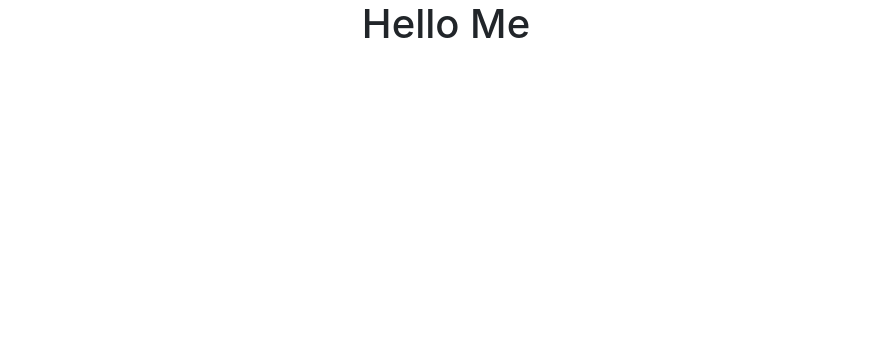
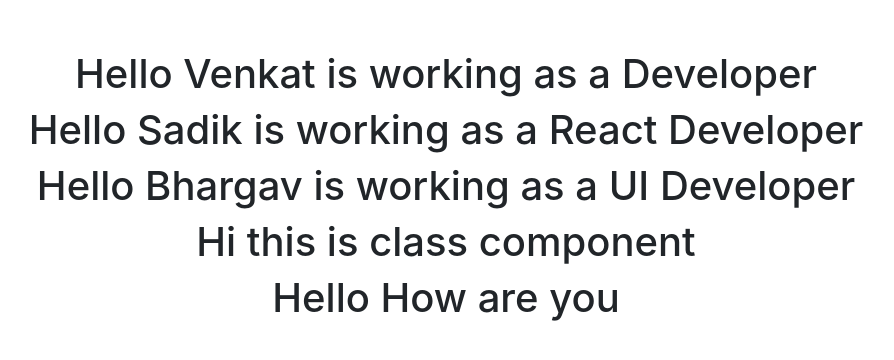
Before and after one commit to saitinku510/React-app, a React (Create React App) app: page / in a window 1280 px wide. Shown: the top 360 px of the page, without its empty margins (194-1088 px from the left). Built offline with nearby package versions, Linux system fonts and the light colour scheme.

Commit message:
Using Props for first time

```diff
--- a/src/App.css
+++ b/src/App.css
@@ -1,5 +1,6 @@
 .App {
   text-align: center;
+  padding: 50px 0;
 }
 
 .App-logo {
--- a/src/App.js
+++ b/src/App.js
@@ -7,8 +7,10 @@ import Hello from './Components/hello';
 function App() {
   return (
     <div className="App">
-      {/* <Greet />
-      <Welcome />  */}
+      <Greet name="Venkat" job="Developer"/>
+      <Greet name="Sadik" job="React Developer" />
+      <Greet name="Bhargav" job="UI Developer" />
+      <Welcome />
       <Hello />
     </div>
   );
--- a/src/Components/greet.js
+++ b/src/Components/greet.js
@@ -4,6 +4,11 @@ import React from "react";
 //   return <h1>Hello Me</h1>;
 // }
 
-const Greet = () => <h1>Hello Me</h1>;
+// const Greet = () => <h1>Hello Me</h1>;
 
+
+const Greet = (props) => {
+    console.log(props)
+    return <h1>Hello {props.name} is working as a {props.job}</h1>;
+}
 export default Greet;
--- a/src/Components/hello.js
+++ b/src/Components/hello.js
@@ -9,7 +9,7 @@ const HelloJsx = () => {
   return React.createElement(
     "div",
     { id: "hey", className: "hello" },
-    React.createElement("h1", null, "Hello Me")
+    React.createElement("h1", null, "Hello How are you")
   );
 };
 
```
